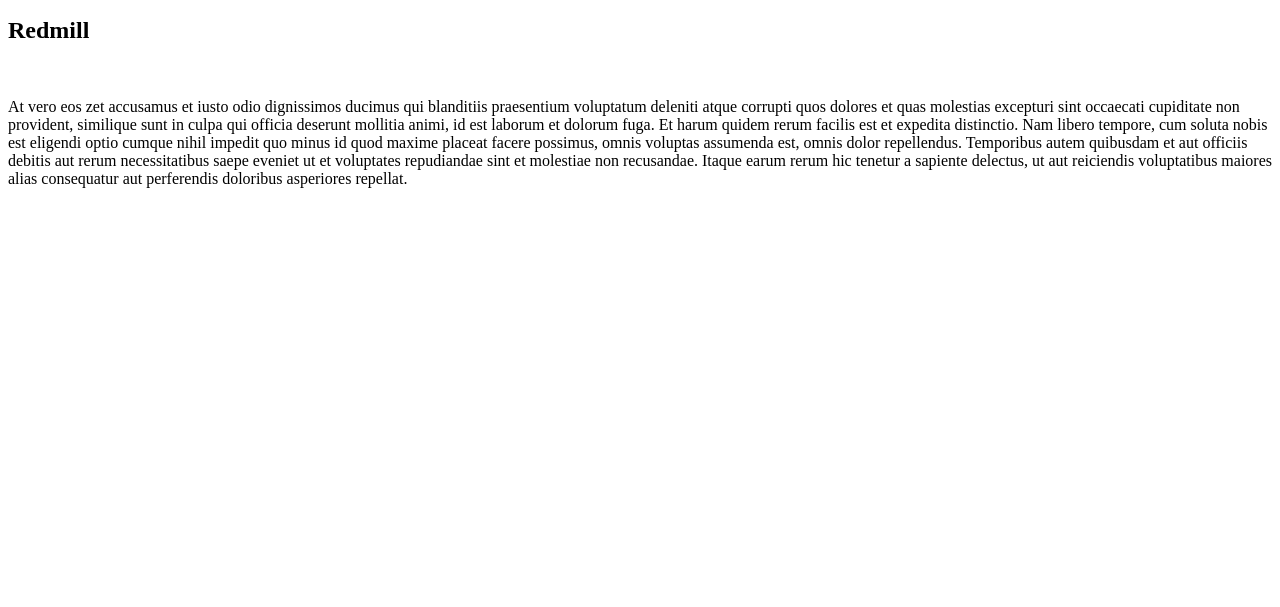
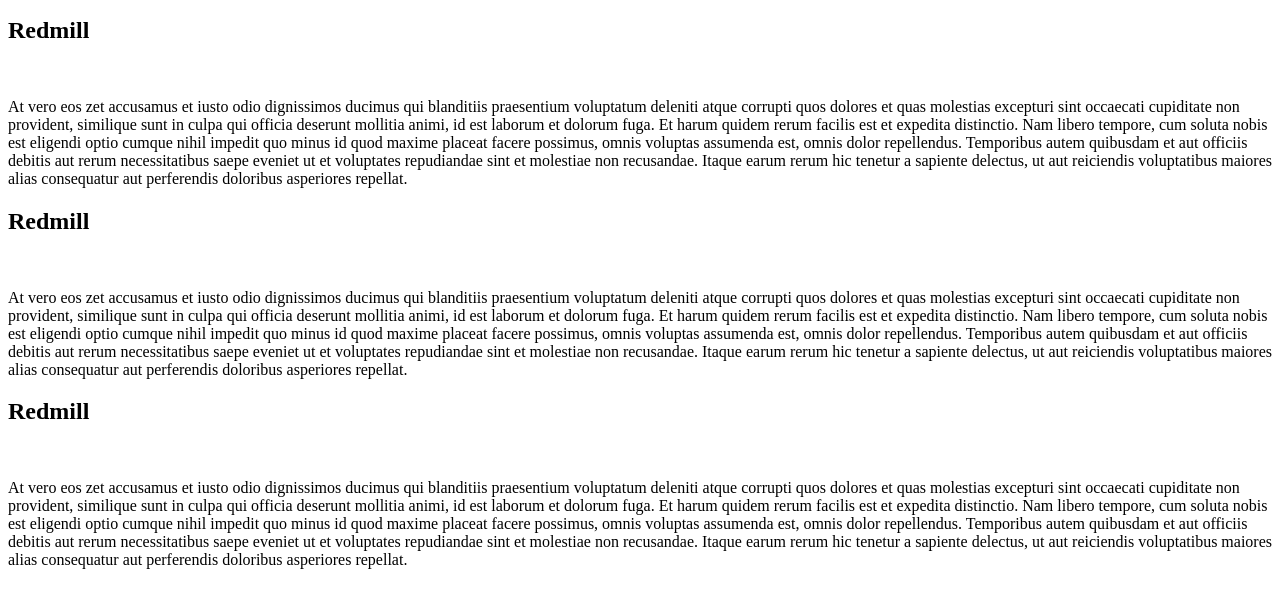
Before and after one commit to jamiguel23/best-burger-wa, a plain HTML site: page index.html in a window 1280 px wide. Shown: the part 163-770 px from the top of the page. Drawn offline with Linux system fonts and the light colour scheme.

Commit message:
added 2 more sections

```diff
--- a/index.html
+++ b/index.html
@@ -23,7 +23,20 @@
 
                     </p>
                 </section>
+                <section>
+                    <h2> Redmill</h2>
+                    <img scr="https://unsplash.com/photos/j-MPEwH9LM4">
+                    <p> At vero eos zet accusamus et iusto odio dignissimos ducimus qui blanditiis praesentium voluptatum deleniti atque corrupti quos dolores et quas molestias excepturi sint occaecati cupiditate non provident, similique sunt in culpa qui officia deserunt mollitia animi, id est laborum et dolorum fuga. Et harum quidem rerum facilis est et expedita distinctio. Nam libero tempore, cum soluta nobis est eligendi optio cumque nihil impedit quo minus id quod maxime placeat facere possimus, omnis voluptas assumenda est, omnis dolor repellendus. Temporibus autem quibusdam et aut officiis debitis aut rerum necessitatibus saepe eveniet ut et voluptates repudiandae sint et molestiae non recusandae. Itaque earum rerum hic tenetur a sapiente delectus, ut aut reiciendis voluptatibus maiores alias consequatur aut perferendis doloribus asperiores repellat.
 
+                    </p>
+                </section>
+                <section>
+                    <h2> Redmill</h2>
+                    <img scr="https://unsplash.com/photos/j-MPEwH9LM4">
+                    <p> At vero eos zet accusamus et iusto odio dignissimos ducimus qui blanditiis praesentium voluptatum deleniti atque corrupti quos dolores et quas molestias excepturi sint occaecati cupiditate non provident, similique sunt in culpa qui officia deserunt mollitia animi, id est laborum et dolorum fuga. Et harum quidem rerum facilis est et expedita distinctio. Nam libero tempore, cum soluta nobis est eligendi optio cumque nihil impedit quo minus id quod maxime placeat facere possimus, omnis voluptas assumenda est, omnis dolor repellendus. Temporibus autem quibusdam et aut officiis debitis aut rerum necessitatibus saepe eveniet ut et voluptates repudiandae sint et molestiae non recusandae. Itaque earum rerum hic tenetur a sapiente delectus, ut aut reiciendis voluptatibus maiores alias consequatur aut perferendis doloribus asperiores repellat.
+
+                    </p>
+                </section>
 
 
             </main>
```
